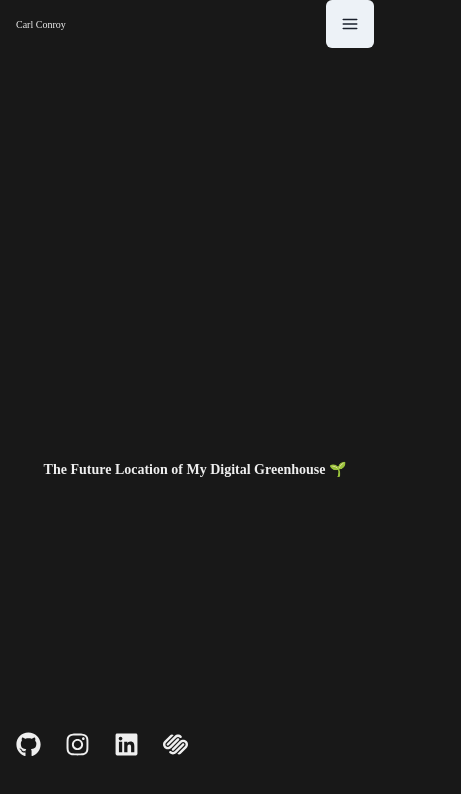
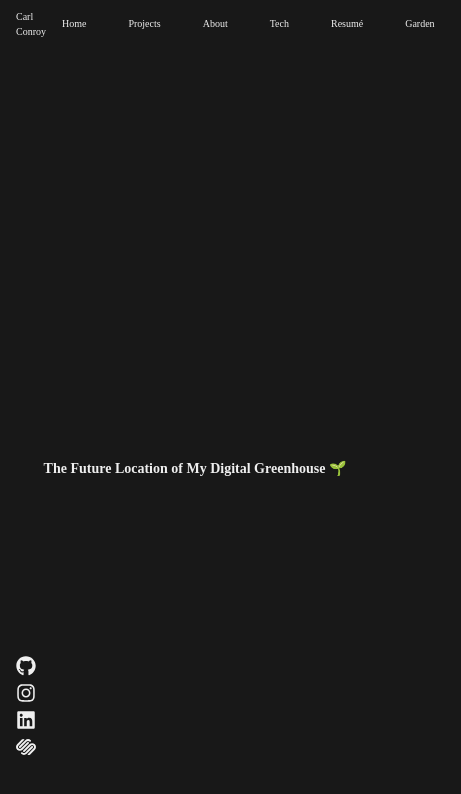
Before and after one commit to CarlinCharge/carlconroyv2, a Next.js app: page / in a window 390 px wide. Shown: the top 794 px of the page, 461 px wide, since content can reach past the window. Built offline with nearby package versions, Linux system fonts and the light colour scheme.

Commit message:
mobile style fixes

```diff
--- a/src/components/Nav/Nav.tsx
+++ b/src/components/Nav/Nav.tsx
@@ -1,12 +1,13 @@
 import NextLink from "next/link";
-import { Link, Flex, IconButton } from "@chakra-ui/react";
+import { Link, Flex, IconButton, useDisclosure } from "@chakra-ui/react";
 import { HamburgerIcon, CloseIcon } from "@chakra-ui/icons";
 import { MenuItems } from "./MenuItems";
 import { useState } from "react";
 
 const Nav = () => {
-  const fontSize = { base: "10px", md: "40px", lg: "26.75px" };
+  const fontSize = { base: "10px", md: "15px", lg: "26.75px" };
   const [display, setDisplay] = useState("none");
+  const { isOpen, onOpen, onClose } = useDisclosure();
   return (
     <Flex justifyContent="space-between" alignItems="center">
       <Link
@@ -20,23 +21,17 @@ const Nav = () => {
       >
         Carl Conroy
       </Link>
-      <IconButton
-        aria-label="Open Menu"
-        size="lg"
-        overflowY="auto"
-        flexDir="column"
-        icon={<HamburgerIcon />}
-        display={{ base: "flex", lg: "none" }}
-        onClick={() => {
-          setDisplay("flex");
-        }}
-      />
-      <Flex display={{ base: "none", lg: "flex" }}>
+
+      <Flex
+        display="flex "
+        direction={{ base: "column", md: "column", lg: "row" }}
+        flexFlow={{ base: "nowrap" }}
+      >
         {MenuItems.map((item) => {
           return (
             <Link
               fontSize={fontSize}
-              maxW={{ base: "50%", md: "40px", lg: "6xl" }}
+              maxW={{ base: "2xs", md: "2xs", lg: "6xl" }}
               as={NextLink}
               href={item.href}
               key={item.text}
@@ -52,54 +47,6 @@ const Nav = () => {
           );
         })}
       </Flex>
-      <Flex
-        width="100vw"
-        height="100vh"
-        backgroundColor="black.50"
-        zIndex={20}
-        top="0"
-        left="0"
-        overflow="auto"
-        flexDirection="column"
-        display={display}
-      >
-        <Flex justify="flex-end">
-          <IconButton
-            mt={2}
-            mr={2}
-            aria-label="Close Menu"
-            size="lg"
-            icon={<CloseIcon />}
-            onClick={() => {
-              setDisplay("none");
-            }}
-          />
-        </Flex>
-        <Flex direction="column" alignItems="center">
-          {MenuItems.map((item) => {
-            return (
-              <Link
-                onClick={() => {
-                  setDisplay("none");
-                }}
-                fontSize={fontSize}
-                maxW={{ base: "50%", md: "40px", lg: "6xl" }}
-                as={NextLink}
-                href={item.href}
-                key={item.text}
-                mr="10px"
-                p="4"
-                _hover={{
-                  color: "#A970FF",
-                  textDecoration: "underline",
-                }}
-              >
-                {item.text}
-              </Link>
-            );
-          })}
-        </Flex>
-      </Flex>
     </Flex>
   );
 };
--- a/src/components/Socials/StickySocials.tsx
+++ b/src/components/Socials/StickySocials.tsx
@@ -2,14 +2,14 @@ import { Icon, List, ListItem, Link } from "@chakra-ui/react";
 
 import { SocialItems } from "./SocialItems";
 
-const size = { base: "25px", lg: 10 };
+const size = { base: 5, lg: 10 };
 export const StickySocials = () => {
   return (
     <List
       position={{ base: "fixed", lg: "fixed" }}
       bottom="20"
       gap="6"
-      display={{ base: "flex", lg: "grid" }}
+      display={{ base: "block", lg: "grid" }}
       className="socials"
     >
       {SocialItems.map((item) => {
```
Also changed, not shown: app/about/AboutPage.tsx (+9 -2 lines).
